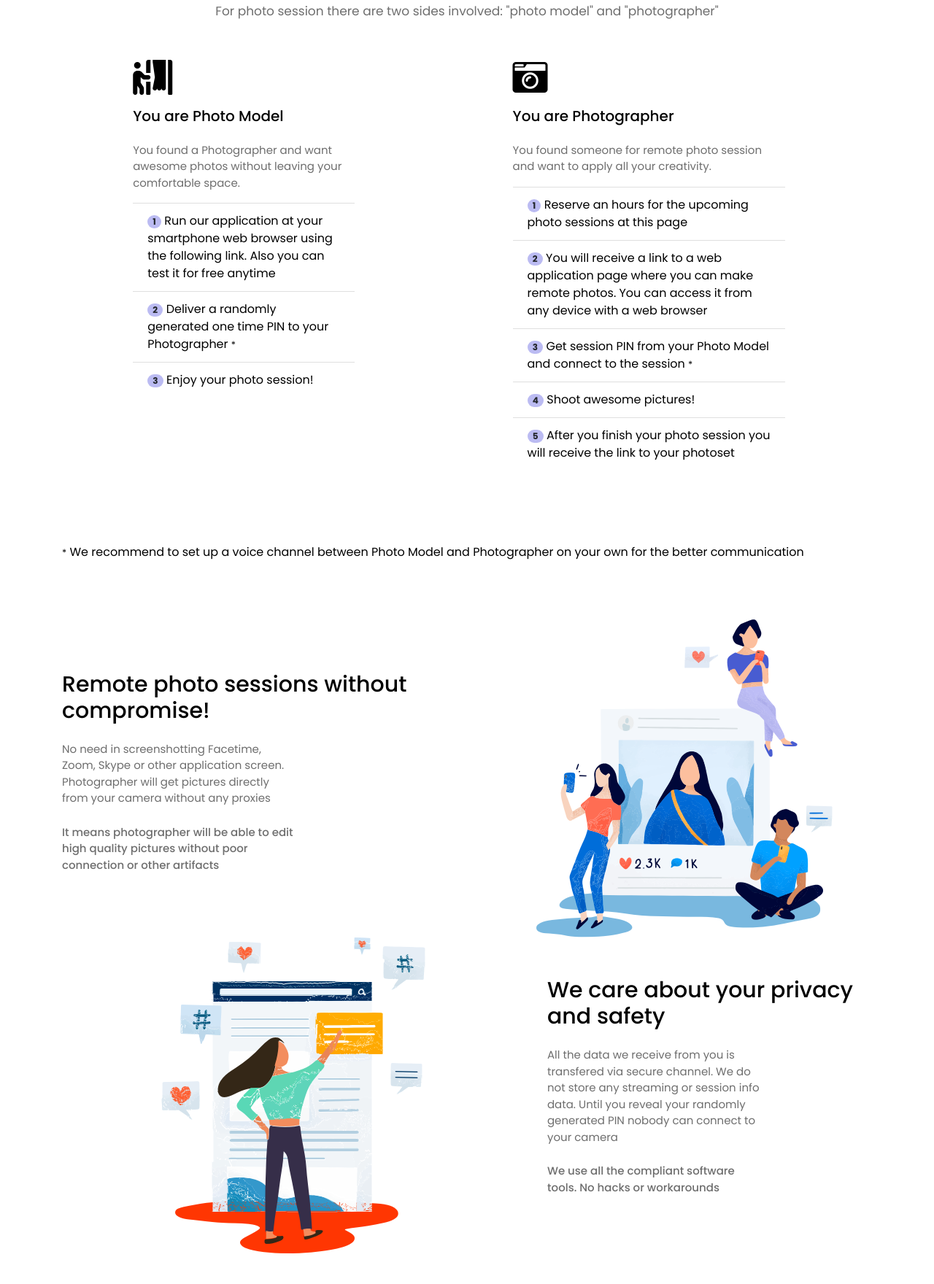
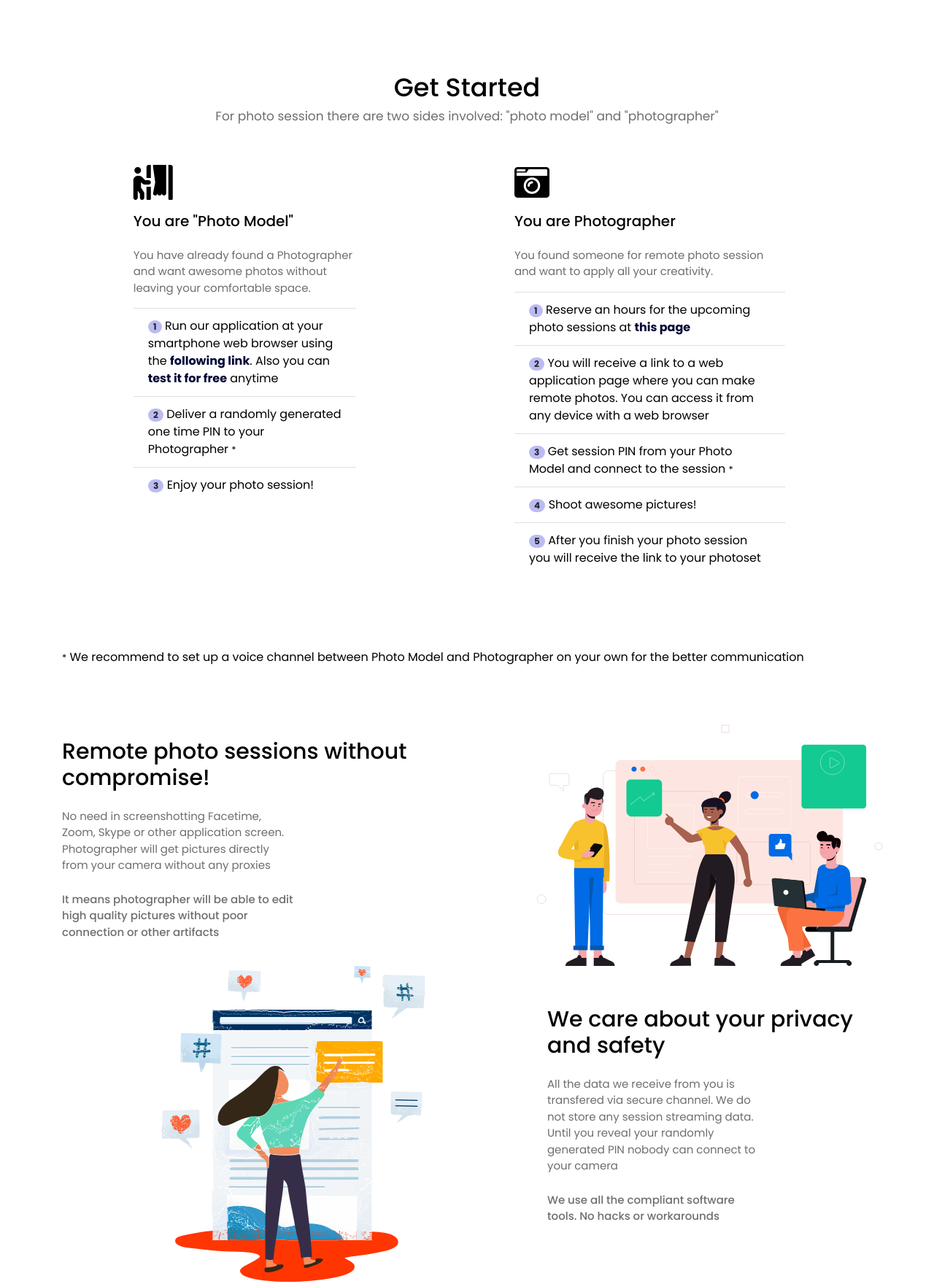
Before and after one commit to takephotosonline/takephotosonline.github.io, a website: page index.html in a window 1280 px wide. Shown: the part 861-2621 px from the top of the page at 73% size. Drawn offline with Linux system fonts and the light colour scheme.

Commit message:
add ga; add into pic; add urls

```diff
--- a/index.html
+++ b/index.html
@@ -15,6 +15,17 @@
 
   <link href="https://fonts.googleapis.com/css2?family=Indie+Flower&display=swap" rel="stylesheet">
   <link href="https://fonts.googleapis.com/css2?family=Raleway&display=swap" rel="stylesheet">
+
+    <!-- Global site tag (gtag.js) - Google Analytics -->
+    <script async src="https://www.googletagmanager.com/gtag/js?id=UA-163930798-1"></script>
+    <script>
+      window.dataLayer = window.dataLayer || [];
+      function gtag(){dataLayer.push(arguments);}
+      gtag('js', new Date());
+
+      gtag('config', 'UA-163930798-1');
+    </script>
+
 </head>
 <body id="body" data-spy="scroll" data-target=".navbar" data-offset="100">
   <header id="header-section">
@@ -53,13 +64,15 @@
 <!--            <button class="btn btn-info"  data-toggle="modal" data-target="#exampleModal">Request Invite</button>-->
             <a class="btn btn-info"
                href="mailto:contact@takephotos.online?subject=Requesting invite&body=Hi, I want to use your service. Looking forward for your reply!">
-              Request Invite</a>
+              Request Invite
+            </a>
           </li>
         </ul>
       </div>
     </div>
     </nav>
   </header>
+<!--  <div class="banner" >-->
   <div class="banner" >
     <div class="container">
       <h1 class="font-weight-semibold" >We help you to organize a photo session with your remote photographer</h1>
@@ -68,7 +81,16 @@
 <!--        <button class="btn btn-opacity-light mr-1">How it works</button>-->
         <a class="btn btn-opacity-success ml-1" href="#features-section">Get it started</a>
       </div>
-      <img src="images/Group171.svg" alt="" class="img-fluid">
+
+
+
+
+        <div style="background-color: #FFFFFF; margin-top: 30px">
+      <img src="images/MainPageIntro.jpg" alt="" class="img-fluid">
+        </div>
+
+
+
     </div>
   </div>
   <div class="content-wrapper">
@@ -83,13 +105,13 @@
             <div class="features-width">
 <!--              <img src="images/Group12.svg" alt="" class="img-icons">-->
               <i class="fas fa-person-booth fa-3x" aria-hidden="true"></i>
-              <h5 class="py-3">You are Photo Model</h5>
-              <p class="text-muted">You found a Photographer and want awesome photos without leaving your comfortable space.</p>
+              <h5 class="py-3">You are "Photo Model"</h5>
+              <p class="text-muted">You have already found a Photographer and want awesome photos without leaving your comfortable space.</p>
 <!--              <a href="#"><p class="readmore-link">Readmore</p></a>  -->
               <ul class="list-group list-group-flush">
                 <li class="list-group-item">
                   <span class="badge badge-secondary badge-pill">1</span>
-                  Run our application at your smartphone web browser using the following link. Also you can test it for free anytime
+                    Run our application at your smartphone web browser using the <a href="https://app.takephotos.online" class="alert-link">following link</a>. Also you can <a href="https://app.takephotos.online" class="alert-link">test it for free</a> anytime
                 </li>
                 <li class="list-group-item">
                   <span class="badge badge-secondary badge-pill">2</span>
@@ -114,7 +136,7 @@
               <ul class="list-group list-group-flush">
                 <li class="list-group-item">
                   <span class="badge badge-secondary badge-pill">1</span>
-                  Reserve an hours for the upcoming photo sessions at this page
+                    Reserve an hours for the upcoming photo sessions at <a href="https://app.takephotos.online/billing" class="alert-link">this page</a>
                 </li>
                 <li class="list-group-item">
                   <span class="badge badge-secondary badge-pill">2</span>
@@ -167,7 +189,7 @@
             </div>
           </div>
           <div class="col-12 col-lg-5 p-0 img-digital grid-margin grid-margin-lg-0" data-aos="fade-left">
-            <img src="images/Group1.png" alt="" class="img-fluid">
+            <img src="images/Group171.svg" alt="" class="img-fluid">
           </div>
         </div>
         <div class="row align-items-center">
@@ -177,7 +199,7 @@
           <div class="col-12 col-lg-5 flex-item grid-margin" data-aos="fade-left">
             <h3 class="m-0">We care about your privacy and safety</h3>
             <div class="col-lg-9 col-xl-8 p-0">
-              <p class="py-4 m-0 text-muted">All the data we receive from you is transfered via secure channel. We do not store any streaming or session info data. Until you reveal your randomly generated PIN nobody can connect to your camera</p>
+              <p class="py-4 m-0 text-muted">All the data we receive from you is transfered via secure channel. We do not store any session streaming data. Until you reveal your randomly generated PIN nobody can connect to your camera</p>
               <p class="pb-2 font-weight-medium text-muted">We use all the compliant software tools. No hacks or workarounds</p>
             </div>
 <!--            <button class="btn btn-info">Readmore</button>-->
```
Also changed, not shown: images/MainPageIntro.jpg (added).
